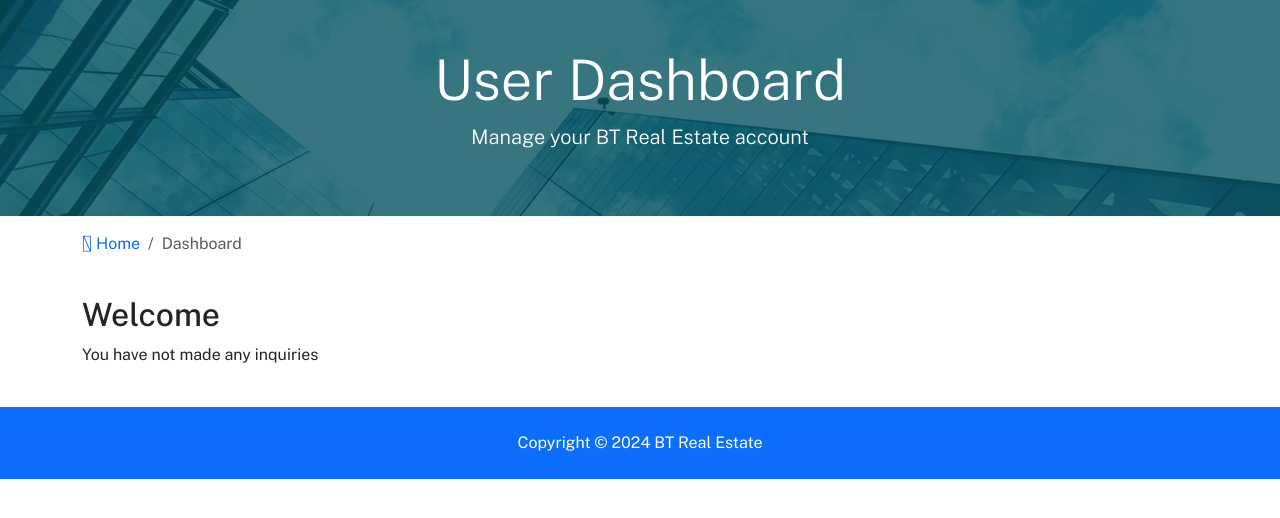
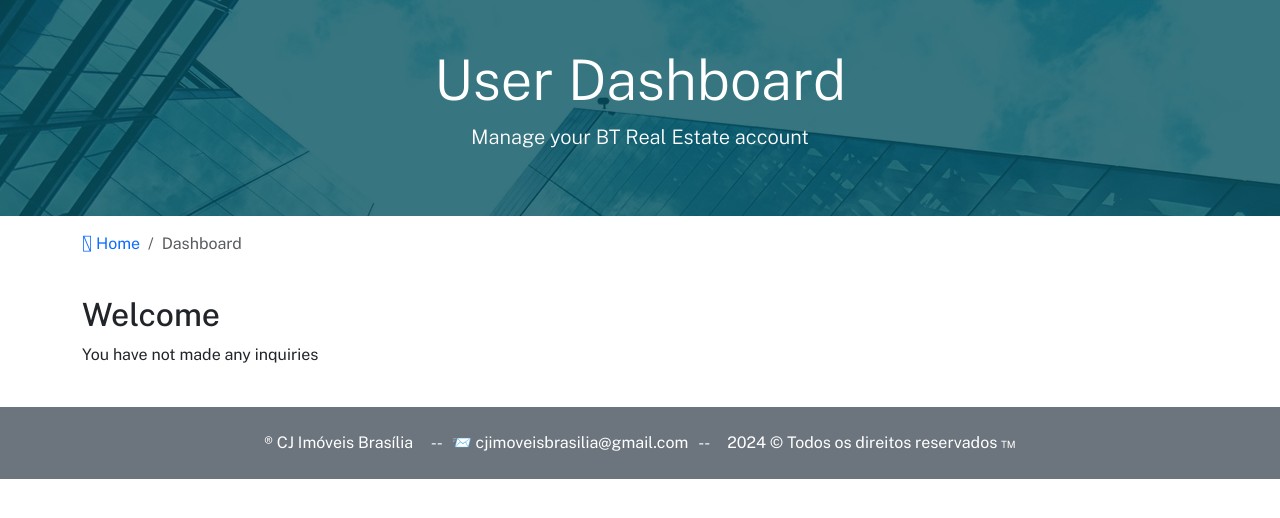
Before and after one commit to usoservicos/cj, a Django app: page /accounts/dashboard in a window 1280 px wide. Shown: the part 133-651 px from the top of the page. Run offline with Django 3.2, Linux system fonts and the light colour scheme; data that the repository does not hold is empty; some libraries are stand-ins or nearby versions.

Commit message:
Update _footer.html

```diff
--- a/templates/partials/_footer.html
+++ b/templates/partials/_footer.html
@@ -1,5 +1,5 @@
 <!-- Footer -->
-<footer id="main-footer" class="py-4 bg-primary text-white text-center">
-    Copyright &copy;
-    <span class="year"></span> BT Real Estate
+<footer id="main-footer" class="py-4 bg-secondary text-white text-center">
+    &reg; CJ Imóveis Brasília &nbsp; &nbsp; -- &nbsp; 📨 <a href="mailto:cjimoveisbrasilia@gmail.com" style="color: #fff !important;">cjimoveisbrasilia@gmail.com</a> &nbsp; -- &nbsp; &nbsp;
+    <span class="year"></span> &copy; Todos os direitos reservados &trade;
 </footer>
```
